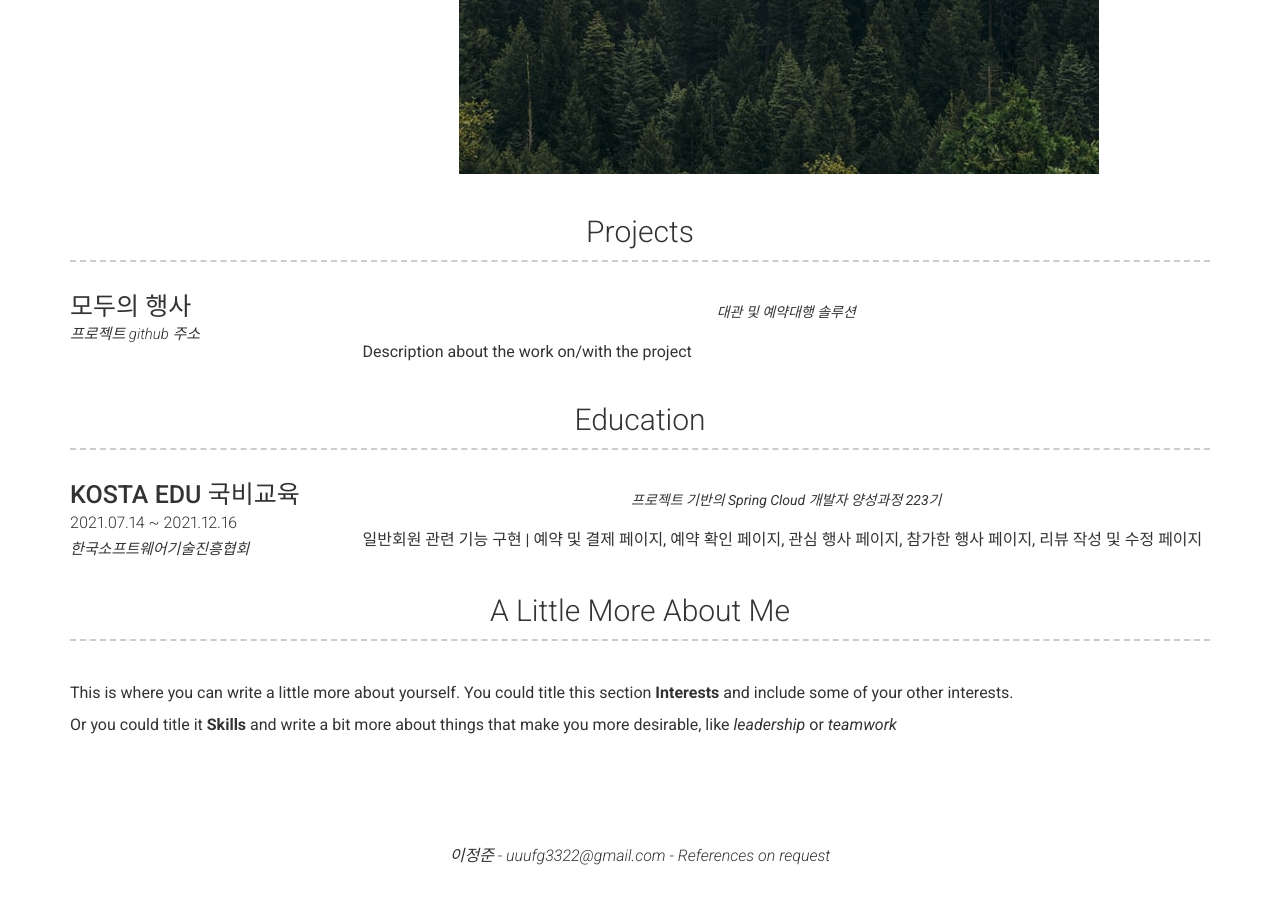
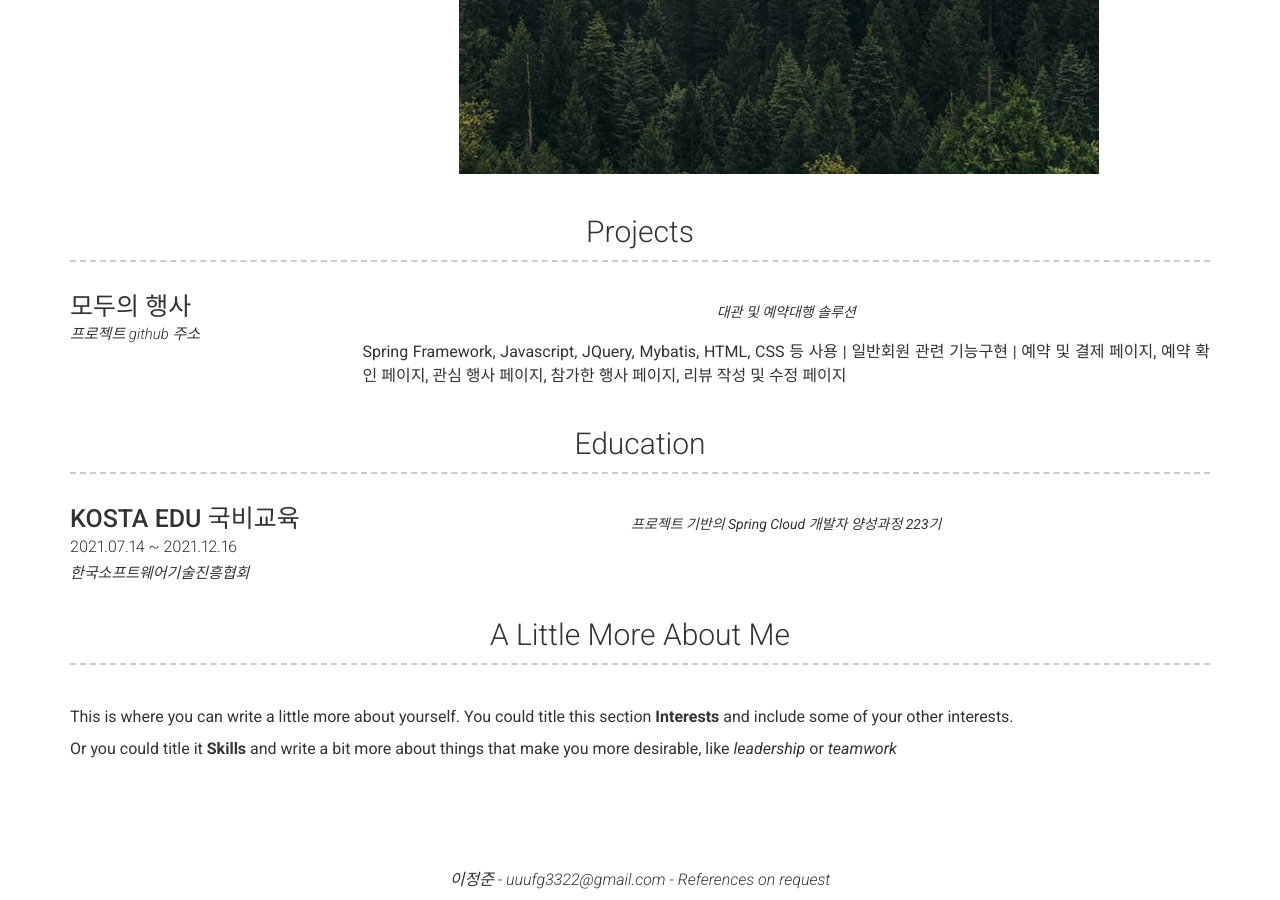
Before and after one commit to dunowljj/resume, a Jekyll site: the page built from index.md, in a window 1280 px wide and 900 px high, scrolled down 691 px. Built offline with Jekyll 4.4.1, drawn with Linux system fonts in a browser that asks for light colours; nearby versions of some CDN libraries; before the commit the page ends 1567 px from its top, so only the background shows below that; part of the change alters nothing that is shown.

Commit message:
add description

```diff
--- a/_config.yml
+++ b/_config.yml
@@ -78,7 +78,9 @@ content:
         quote: 대관 및 예약대행 솔루션
 
         description: | # this will include new lines to allow paragraphs
-          Description about the work on/with the project
+          Spring Framework, Javascript, JQuery, Mybatis, HTML, CSS 등 사용 |
+          일반회원 관련 기능구현 |
+          예약 및 결제 페이지, 예약 확인 페이지, 관심 행사 페이지, 참가한 행사 페이지, 리뷰 작성 및 수정 페이지
   # - title: Experience
   #   layout: list
     # content:
@@ -102,8 +104,6 @@ content:
         quote: >
           프로젝트 기반의 Spring Cloud 개발자 양성과정 223기
         description: | # this will include new lines to allow paragraphs
-          일반회원 관련 기능 구현 |
-          예약 및 결제 페이지, 예약 확인 페이지, 관심 행사 페이지, 참가한 행사 페이지, 리뷰 작성 및 수정 페이지
   - title: A Little More About Me
     layout: text
     content: | # this will include new lines to allow paragraphs
```
